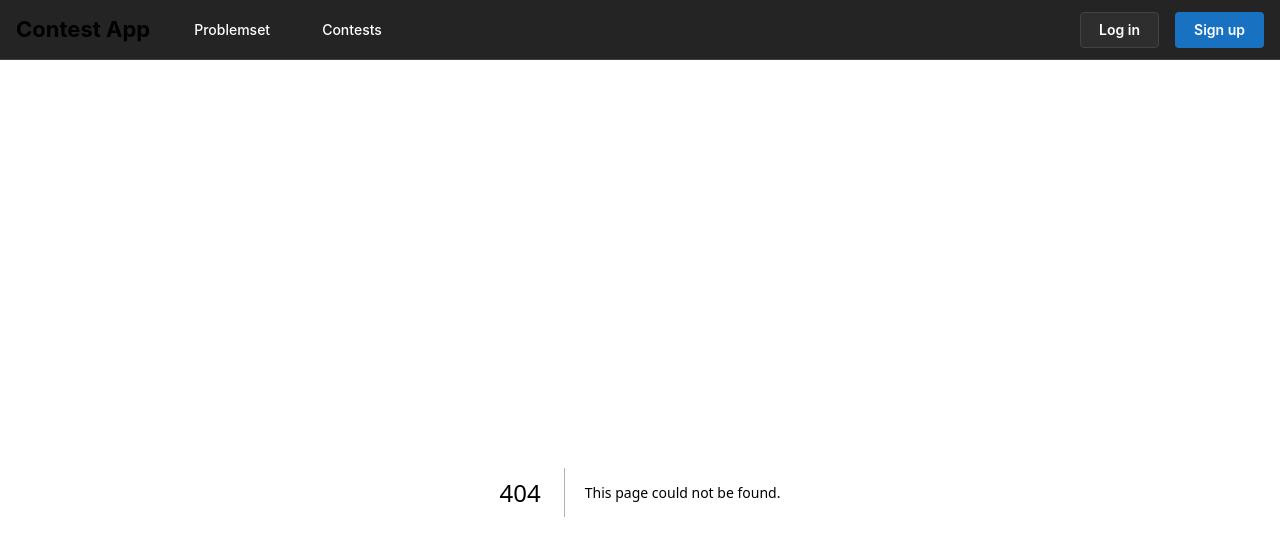
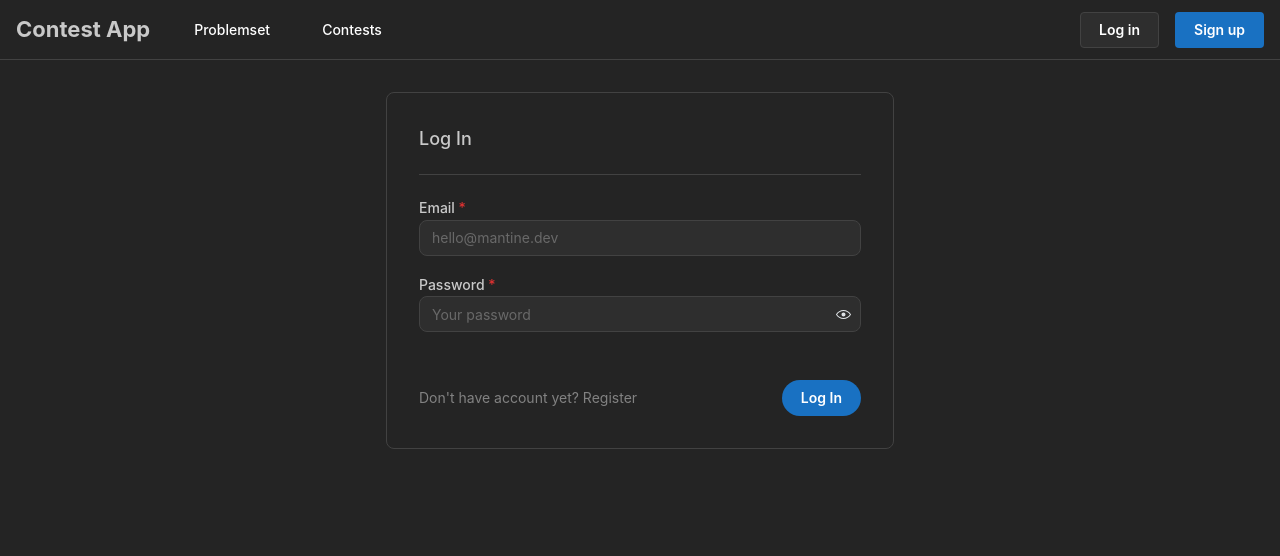
Before and after one commit to Aadameqq/auth-platform-client, a Next.js app: page /login in a window 1280 px wide. Before the commit this address had no page. Shown: the top 556 px of the page. Built offline with nearby package versions, Linux system fonts and the light colour scheme.

Commit message:
feat: login mvp

```diff
--- /dev/null
+++ b/src/app/login/page.tsx
@@ -0,0 +1,5 @@
+import {LoginPage} from "@/features/auth/pages/login.page";
+
+export default function Login() {
+    return <LoginPage/>;
+}
--- a/src/auth.ts
+++ b/src/auth.ts
@@ -11,10 +11,15 @@ export const {handlers, signIn, signOut, auth} = NextAuth({
                 password: {},
             },
             authorize: async (credentials) => {
-                return await login(credentials as LoginInput);
+                try {
+                    return await login(credentials as LoginInput);
+                } catch {
+                    return null;
+                }
             },
         }),
     ],
+    pages: {},
     session: {strategy: "jwt"},
     callbacks: {
         jwt({token, account}) {
--- a/src/features/auth/api/login.api.ts
+++ b/src/features/auth/api/login.api.ts
@@ -4,10 +4,17 @@ export type LoginInput = {
 };
 
 export const login = async (credentials: LoginInput) => {
-  const response = await fetch(process.env.API_URL + "auth", {
+    const response = await fetch(process.env.NEXT_PUBLIC_API_URL + "auth", {
         method: "POST",
+        headers: {
+            "Content-Type": "application/json",
+        },
         body: JSON.stringify(credentials),
     });
 
+    if (!response.ok) {
+        throw response;
+    }
+
     return response.json();
 };
--- /dev/null
+++ b/src/features/auth/hooks/use-login-form.hook.ts
@@ -0,0 +1,21 @@
+import {useForm, zodResolver} from "@mantine/form";
+import {z} from "zod";
+
+export type FormInput = {
+    email: string;
+    password: string;
+};
+
+const validation = z.object({
+    email: z.string(),
+    password: z.string(),
+});
+
+export function useLoginForm() {
+    const form = useForm<FormInput>({
+        initialValues: {email: "", password: ""},
+        validate: zodResolver(validation),
+    });
+
+    return {form};
+}
--- /dev/null
+++ b/src/features/auth/hooks/use-login.hook.ts
@@ -0,0 +1,25 @@
+import {useMutation} from "@tanstack/react-query";
+import {signIn} from "next-auth/react";
+import {FormInput} from "@/features/auth/hooks/use-login-form.hook";
+
+export function useLogin() {
+    const {mutateAsync, isPending, isError} = useMutation({
+        mutationKey: ["register"],
+        async mutationFn(data: FormInput) {
+            const result = await signIn('credentials', {
+                ...data,
+                redirect: false,
+            });
+            if (result!.error) {
+                throw result;
+            }
+        },
+    });
+
+    const handleSubmit = (onSuccess: () => void) => async (values: FormInput) => {
+        await mutateAsync(values);
+        onSuccess();
+    };
+
+    return {handleSubmit, isPending, isError};
+}
--- a/src/features/auth/pages/account-activation.page.tsx
+++ b/src/features/auth/pages/account-activation.page.tsx
@@ -4,6 +4,8 @@ import React from "react";
 import {ActivationForm} from "@/features/auth/components/activation-form.component";
 import {useToggle} from "@mantine/hooks";
 import {ActivationSuccess} from "@/features/auth/components/activation-success.component";
+
+export const accountActivationPath = "activation";
 
 export function AccountActivationPage() {
     const [isSuccessful, markAsSuccessful] = useToggle()
--- a/src/features/auth/pages/login.page.tsx
+++ b/src/features/auth/pages/login.page.tsx
@@ -0,0 +1,74 @@
+'use client';
+import {Anchor, Button, Container, Divider, Group, Paper, PasswordInput, Stack, Text, TextInput} from "@mantine/core";
+import Link from "next/link";
+import React from "react";
+import {registerPath} from "@/features/auth/pages/register.page";
+import {useLoginForm} from "@/features/auth/hooks/use-login-form.hook";
+import {useLogin} from "@/features/auth/hooks/use-login.hook";
+
+export const loginPath = "login"
+
+export function LoginPage() {
+
+    const {form} = useLoginForm();
+
+    const {handleSubmit, isPending, isError} = useLogin();
+
+    return (
+        <Container size="xs">
+            <Paper radius="md" p="xl" withBorder>
+                <Text size="lg" fw={500}>
+                    Log In
+                </Text>
+
+                <Divider my="lg"/>
+
+                <form onSubmit={form.onSubmit(handleSubmit(() => {
+                }))}>
+                    <Stack>
+                        <TextInput
+                            required
+                            label="Email"
+                            placeholder="hello@mantine.dev"
+                            radius="md"
+                            disabled={isPending}
+                            key={form.key("email")}
+                            {...form.getInputProps("email")}
+                        />
+
+                        <PasswordInput
+                            required
+                            label="Password"
+                            placeholder="Your password"
+                            radius="md"
+                            disabled={isPending}
+                            key={form.key("password")}
+                            {...form.getInputProps("password")}
+                        />
+                        <Text c="red" size="sm">
+                            {isError && "Failed to create account. Try again later"}
+                        </Text>
+                    </Stack>
+                    <Group justify="space-between" mt="xl">
+                        <Anchor
+                            href={registerPath}
+                            component={Link}
+                            type="button"
+                            c="dimmed"
+                            size="sm"
+                        >
+                            Don&#39;t have account yet? Register
+                        </Anchor>
+                        <Button
+                            type="submit"
+                            radius="xl"
+                            loaderProps={{type: "dots"}}
+                        >
+                            Log In
+                        </Button>
+                    </Group>
+                </form>
+            </Paper>
+        </Container>
+    );
+}
--- a/src/features/auth/pages/register.page.tsx
+++ b/src/features/auth/pages/register.page.tsx
@@ -1,23 +1,27 @@
 "use client";
 
 import {
-    Paper,
-    Group,
-    Divider,
-    Stack,
-    TextInput,
-    PasswordInput,
-    Checkbox,
     Anchor,
     Button,
+    Checkbox,
+    Container,
+    Divider,
+    Group,
+    Paper,
+    PasswordInput,
+    Stack,
     Text,
-    Container,
+    TextInput,
 } from "@mantine/core";
 import React from "react";
 import {useRegisterForm} from "../hooks/use-register-form.hook";
 import {useRegister} from "../hooks/use-register.hook";
 import Link from "next/link";
 import {useRouter} from "next/navigation";
+import {accountActivationPath} from "@/features/auth/pages/account-activation.page";
+import {loginPath} from "@/features/auth/pages/login.page";
+
+export const registerPath = "register";
 
 export function RegisterPage() {
     const {form} = useRegisterForm();
@@ -34,7 +38,7 @@ export function RegisterPage() {
 
                 <Divider my="lg"/>
 
-                <form onSubmit={form.onSubmit(handleSubmit(() => router.push("/activation")))}>
+                <form onSubmit={form.onSubmit(handleSubmit(() => router.push(accountActivationPath)))}>
                     <Stack>
                         <TextInput
                             label="Username"
@@ -77,7 +81,7 @@ export function RegisterPage() {
 
                     <Group justify="space-between" mt="xl">
                         <Anchor
-                            href={"/login"}
+                            href={loginPath}
                             component={Link}
                             type="button"
                             c="dimmed"
```
Lines whose indentation alone changed are shown as unchanged.
